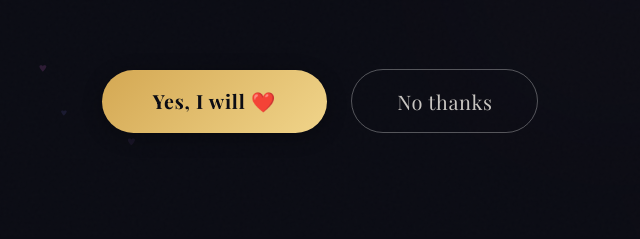
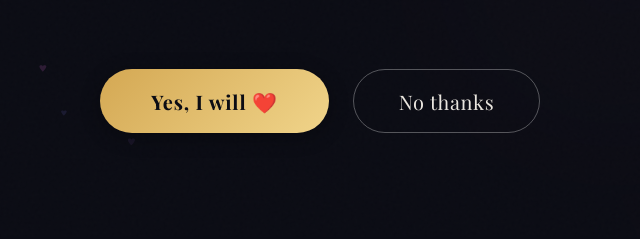
Before and after one commit to DarkoDukovski/Mission-Valentine-Date, a plain HTML site: page index.html in a window 1280 px wide. Shown: the part 554-793 px from the top of the page, 320-960 px from the left. Drawn offline with nearby package versions, Linux system fonts and the light colour scheme; a web font is replaced by a local one.

Commit message:
Set equal font size for both buttons

```diff
--- a/style.css
+++ b/style.css
@@ -310,7 +310,7 @@ body:has(button:hover) .cursor__ring {
   gap: var(--s2);
   padding: 1.15rem 3.2rem;
   font-family: var(--ff-serif);
-  font-size: 1.22rem;
+  font-size: 1.25rem;
   font-weight: 600;
   letter-spacing: .04em;
   color: var(--bg);
@@ -355,9 +355,9 @@ body:has(button:hover) .cursor__ring {
   padding: 1.1rem 2.8rem;
   font-family: var(--ff-serif);
   font-size: 1.25rem;
-  font-weight: 300;
+  font-weight: 400;
   letter-spacing: .03em;
-  color: var(--text-muted);
+  color: var(--text);
   border: 1px solid rgba(255, 255, 255, 0.3);
   border-radius: 100px;
   position: relative;
```
